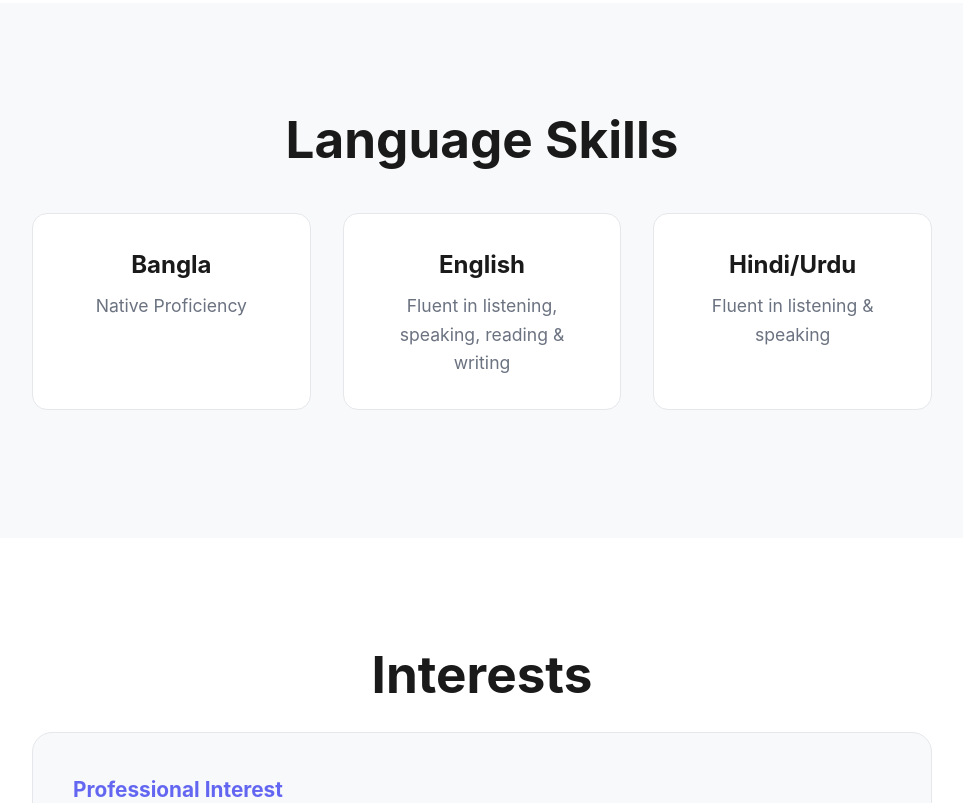
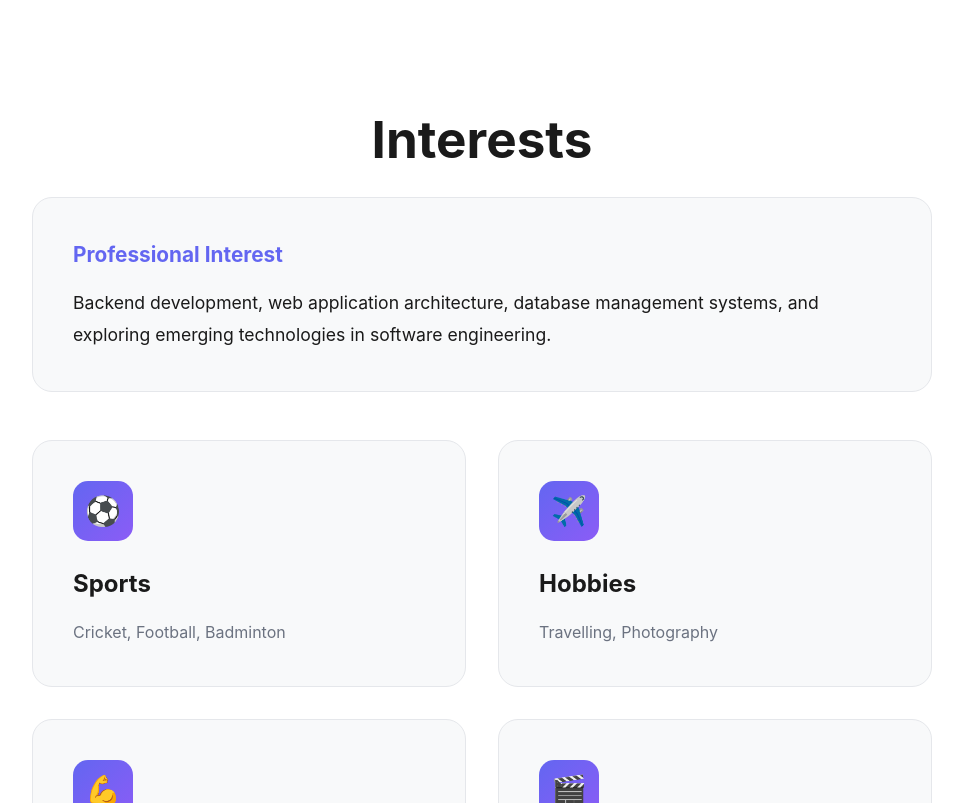
Before and after one commit to Likhon1998/Nahid.-Portfolio, a plain HTML site: page about.html in a window 1280 px wide. Shown: the part 5349-6152 px from the top of the page, without its empty margins (158-1121 px from the left). Drawn offline with Linux system fonts and the light colour scheme.

Commit message:
Update about.html content

```diff
--- a/about.html
+++ b/about.html
@@ -210,25 +210,6 @@
         </div>
     </section>
 
-    <!-- Language Skills Section -->
-    <section id="languages" style="background: var(--bg-card);">
-        <h2 class="section-title">Language Skills</h2>
-        <div class="stats-grid" style="max-width: 900px; margin: 2rem auto;">
-            <div class="stat-item">
-                <h3 style="font-size: 1.5rem; margin-bottom: 0.5rem;">Bangla</h3>
-                <p>Native Proficiency</p>
-            </div>
-            <div class="stat-item">
-                <h3 style="font-size: 1.5rem; margin-bottom: 0.5rem;">English</h3>
-                <p>Fluent in listening, speaking, reading & writing</p>
-            </div>
-            <div class="stat-item">
-                <h3 style="font-size: 1.5rem; margin-bottom: 0.5rem;">Hindi/Urdu</h3>
-                <p>Fluent in listening & speaking</p>
-            </div>
-        </div>
-    </section>
-
     <!-- Interests Section -->
     <section id="interests">
         <h2 class="section-title">Interests</h2>
```
